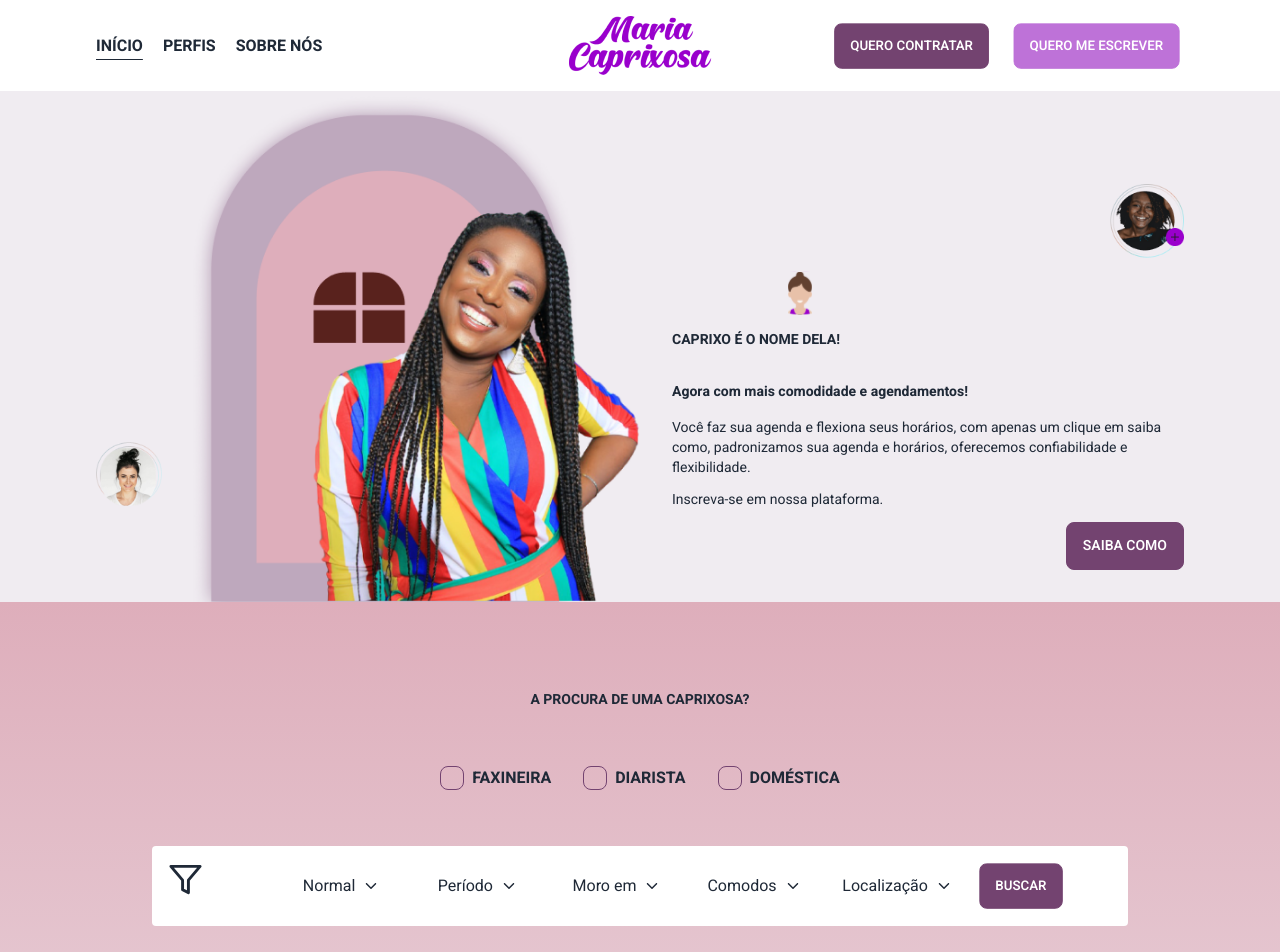
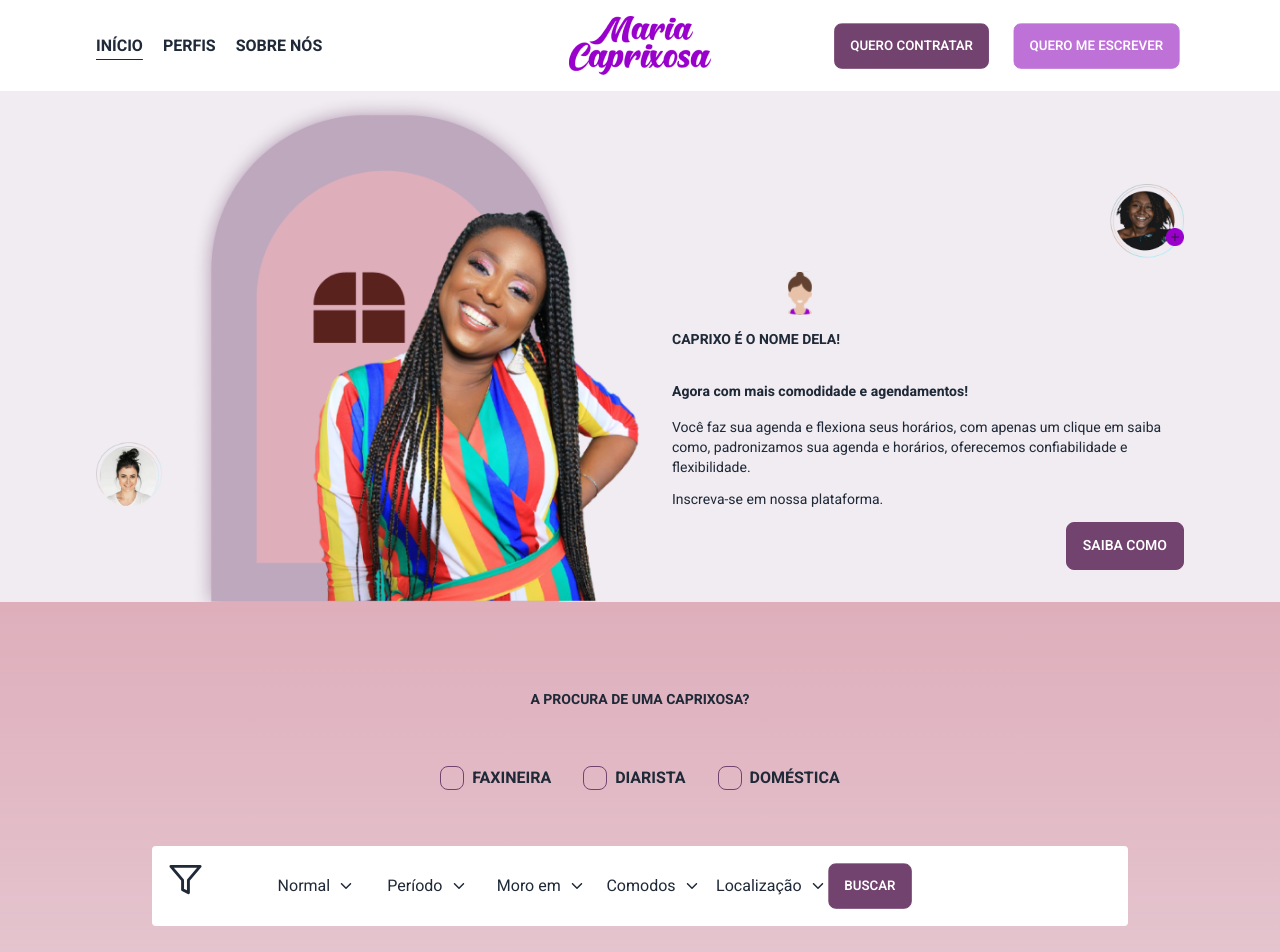
Before and after one commit to devbia/maria-caprixosa, a Next.js app: page / in a window 1280 px wide. Shown: the top 952 px of the page. Built offline with nearby package versions, Linux system fonts and the light colour scheme.

Commit message:
:bug: fix explod bug

```diff
--- a/src/components/Home/Section2.jsx
+++ b/src/components/Home/Section2.jsx
@@ -27,7 +27,7 @@
           </a>
 
           {/* Filter desktop */}
-          <div className="mx-14 rounded py-4 bg-white w-full px-4">
+          <div className="mx-14 hidden lg:flex rounded py-4 bg-white w-full px-4">
             <div className="hidden md:grid grid-cols-7">
               <div><FiFilter size={35} /></div>
               {["Normal", "Período", "Moro em", "Comodos", "Localização"].map((i) => <div key={i} className="flex flex-col justify-center">
```
